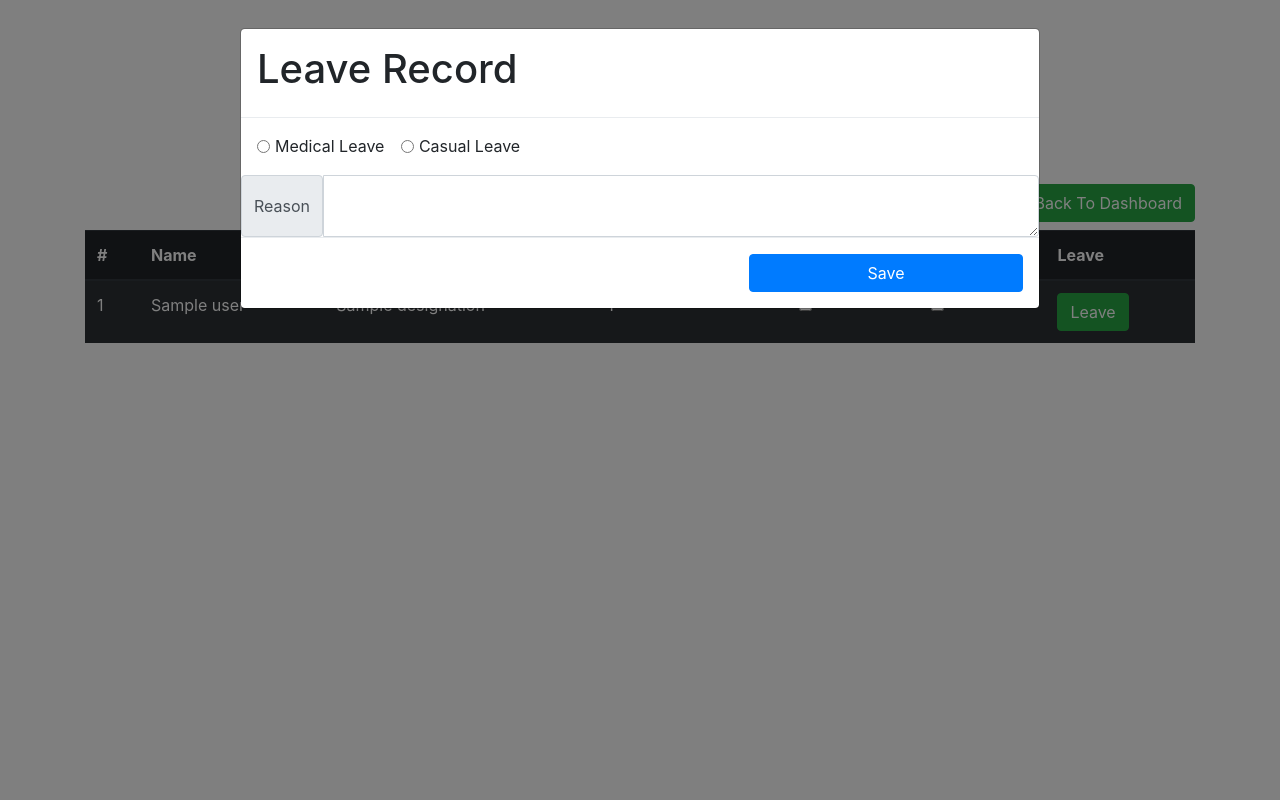
After one commit to AhadtariqJRO/Lab_Attendence_System, a CodeIgniter 4 app: the page made by app/Views/record/markAttendance.php in a window 1280 px wide, after a click on "Leave". The commit adds this page. Run offline with PHP 8.4 and a stand-in for CodeIgniter, Linux system fonts and the light colour scheme; the template is opened without the code that fills it: most values are stand-ins (such as "Sample title", 1, 10 or a date in 2020); some libraries are stand-ins or nearby versions.

Commit message:
Created new view or mark attendance showing listing of users

```diff
--- /dev/null
+++ b/app/Views/record/markAttendance.php
@@ -0,0 +1,131 @@
+<?php
+use App\Models\UsersModel;
+?>
+<!DOCTYPE html>
+<html>
+<head>
+    <title></title>
+    <link rel="stylesheet" href="https://stackpath.bootstrapcdn.com/bootstrap/4.1.3/css/bootstrap.min.css"
+          integrity="sha384-MCw98/SFnGE8fJT3GXwEOngsV7Zt27NXFoaoApmYm81iuXoPkFOJwJ8ERdknLPMO" crossorigin="anonymous">
+    <script src="https://ajax.googleapis.com/ajax/libs/jquery/3.5.1/jquery.min.js"></script>
+</head>
+</html>
+<body>
+
+<div id="record" >
+    <div class="container" style="margin-top: 10%">
+        <h1 style="text-align: center">Mark Attendance</h1>
+        <div class="">
+            <div class="row">
+                <div class="col-md-6 text-left">
+<!--                    <a class="btn btn-primary" href="--><?//= site_url('Listing/monthdata')?><!--">-->
+<!--                        View Monthly Attendance-->
+<!--                    </a>-->
+                </div>
+                <div class="col-md-6 text-right mb-2">
+                    <a href="<?php echo base_url().'/dashboard'?>" class="btn btn-success">
+                        Back To Dashboard
+                    </a>
+                </div>
+            </div>
+            <table class="table table-striped table-dark">
+                <thead>
+                <tr>
+                    <th>#</th>
+                    <th>Name</th>
+                    <th>Designation</th>
+                    <th>Pak-Number</th>
+                    <th>Present</th>
+                    <th>Absent</th>
+                    <th>Leave</th>
+                </tr>
+                </thead>
+                <tbody>
+                <?php
+                if (!empty($users)){
+                    $i = 1;
+                    foreach ($users as $k):?>
+                        <tr>
+                            <td scope="row"><?php echo $i++; ?></td>
+                            <td><?php echo $k['name']; ?></td>
+                            <td><?php echo $k['designation']; ?></td>
+                            <td><?php echo $k['pak_number']; ?></td>
+                            <td>
+                                <div class="form-check">
+                                    <input class="form-check-input" type="checkbox" value="" id="flexCheckDefault">
+                                    <label class="form-check-label" for="flexCheckDefault">
+                                    </label>
+                                </div>
+                            </td>
+                            <td>
+                                <div class="form-check">
+                                    <input class="form-check-input" type="checkbox" value="" id="flexCheckDefault">
+                                    <label class="form-check-label" for="flexCheckDefault">
+                                    </label>
+                                </div>
+                            </td>
+                            <td><a class="btn btn-success " data-toggle="modal" data-target="#leave" id="addLeave">Leave</a></td>
+                        </tr>
+                    <?php endforeach;
+                } ?>
+                </tbody>
+            </table>
+        </div>
+    </div>
+</div>
+
+<div class="container">
+    <div class="row">
+        <div class="col-md-12">
+            <div class="modal fade" id="leave">
+                <div class="modal-dialog modal-lg">
+                    <div class="modal-content">
+                        <div class="modal-header">
+                            <h1>Leave Record</h1>
+                        </div>
+                        <div class="modal-body">
+                            <div class="form-check form-check-inline">
+                                <input class="form-check-input" type="radio" name="inlineRadioOptions" id="inlineRadio1" value="option1">
+                                <label class="form-check-label" for="inlineRadio1">Medical Leave</label>
+                            </div>
+                            <div class="form-check form-check-inline">
+                                <input class="form-check-input" type="radio" name="inlineRadioOptions" id="inlineRadio2" value="option2">
+                                <label class="form-check-label" for="inlineRadio2">Casual Leave</label>
+                            </div>
+                        </div>
+                        <div>
+                            <div class="input-group">
+                                <span class="input-group-text">Reason</span>
+                                <textarea class="form-control" aria-label="With textarea"></textarea>
+                            </div>
+                        </div>
+                        <div class="modal-footer">
+                            <input class="btn btn-primary" data-dismiss="modal" value="Save">
+                        </div>
+                    </div>
+                </div>
+            </div>
+            <!--            <a href="#" data-toggle="modal" data-target="#myModal">Open Model</a>-->
+        </div>
+    </div>
+</div>
+
+<script src="https://code.jquery.com/jquery-3.6.0.min.js"
+        integrity="sha256-/xUj+3OJU5yExlq6GSYGSHk7tPXikynS7ogEvDej/m4=" crossorigin="anonymous"></script>
+<script src="https://stackpath.bootstrapcdn.com/bootstrap/4.4.1/js/bootstrap.min.js"
+        integrity="sha384-wfSDF2E50Y2D1uUdj0O3uMBJnjuUD4Ih7YwaYd1iqfktj0Uod8GCExl3Og8ifwB6"
+        crossorigin="anonymous"></script>
+<script src="https://cdn.jsdelivr.net/npm/popper.js@1.16.0/dist/umd/popper.min.js"
+        integrity="sha384-Q6E9RHvbIyZFJoft+2mJbHaEWldlvI9IOYy5n3zV9zzTtmI3UksdQRVvoxMfooAo"
+        crossorigin="anonymous"></script>
+
+
+
+<!--This script has been written so that only one checkbox is selected from absent or present column-->
+<script>
+    $(document).ready(function(){
+        $('input:checkbox').click(function() {
+            $('input:checkbox').not(this).prop('checked', false);
+        });
+    });
+</script>
```
Also changed, not shown: app/Controllers/Listing.php (+9 -0 lines), app/Views/dashboard/index.php (+112 -7 lines).
